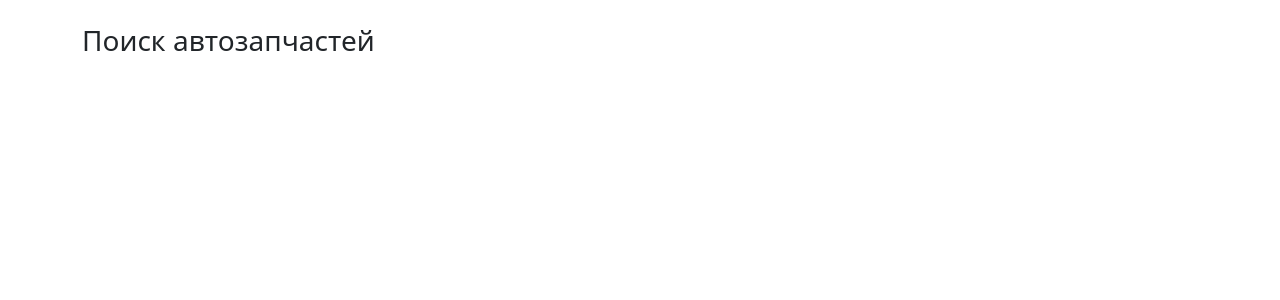
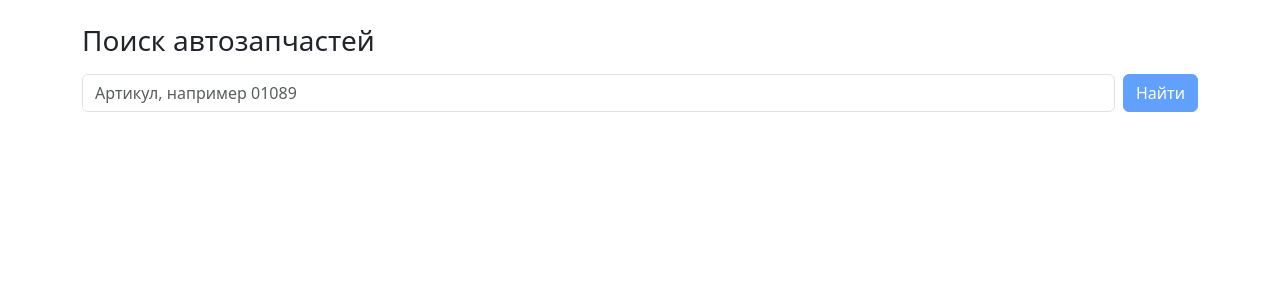
Before and after one commit to romanpalmin/parts-search-client, a React (Vite) app: page / in a window 1280 px wide. Shown: the top 300 px of the page. Built offline with nearby package versions, Linux system fonts and the light colour scheme.

Commit message:
feat: форма ввода артикула

```diff
--- a/src/App.jsx
+++ b/src/App.jsx
@@ -1,7 +1,10 @@
+import SearchForm from './features/search/SearchForm.jsx';
+
 export default function App() {
   return (
     <main className="container py-4">
-      <h1 className="h3">Поиск автозапчастей</h1>
+      <h1 className="h3 mb-3">Поиск автозапчастей</h1>
+      <SearchForm />
     </main>
   );
 }
--- /dev/null
+++ b/src/features/search/SearchForm.jsx
@@ -0,0 +1,32 @@
+import { useState } from 'react';
+import { useDispatch } from 'react-redux';
+import { fetchBrands } from './searchSlice.js';
+
+export default function SearchForm() {
+  const [number, setNumber] = useState('');
+  const dispatch = useDispatch();
+
+  const handleSubmit = (event) => {
+    event.preventDefault();
+    dispatch(fetchBrands(number.trim()));
+  };
+
+  return (
+    <form className="row g-2 mb-4" onSubmit={handleSubmit}>
+      <div className="col">
+        <input
+          className="form-control"
+          aria-label="Артикул"
+          placeholder="Артикул, например 01089"
+          value={number}
+          onChange={(event) => setNumber(event.target.value)}
+        />
+      </div>
+      <div className="col-auto">
+        <button className="btn btn-primary" type="submit" disabled={!number.trim()}>
+          Найти
+        </button>
+      </div>
+    </form>
+  );
+}
```
Also changed, not shown: 1 other file (tests, documents, lock files or other folders).
